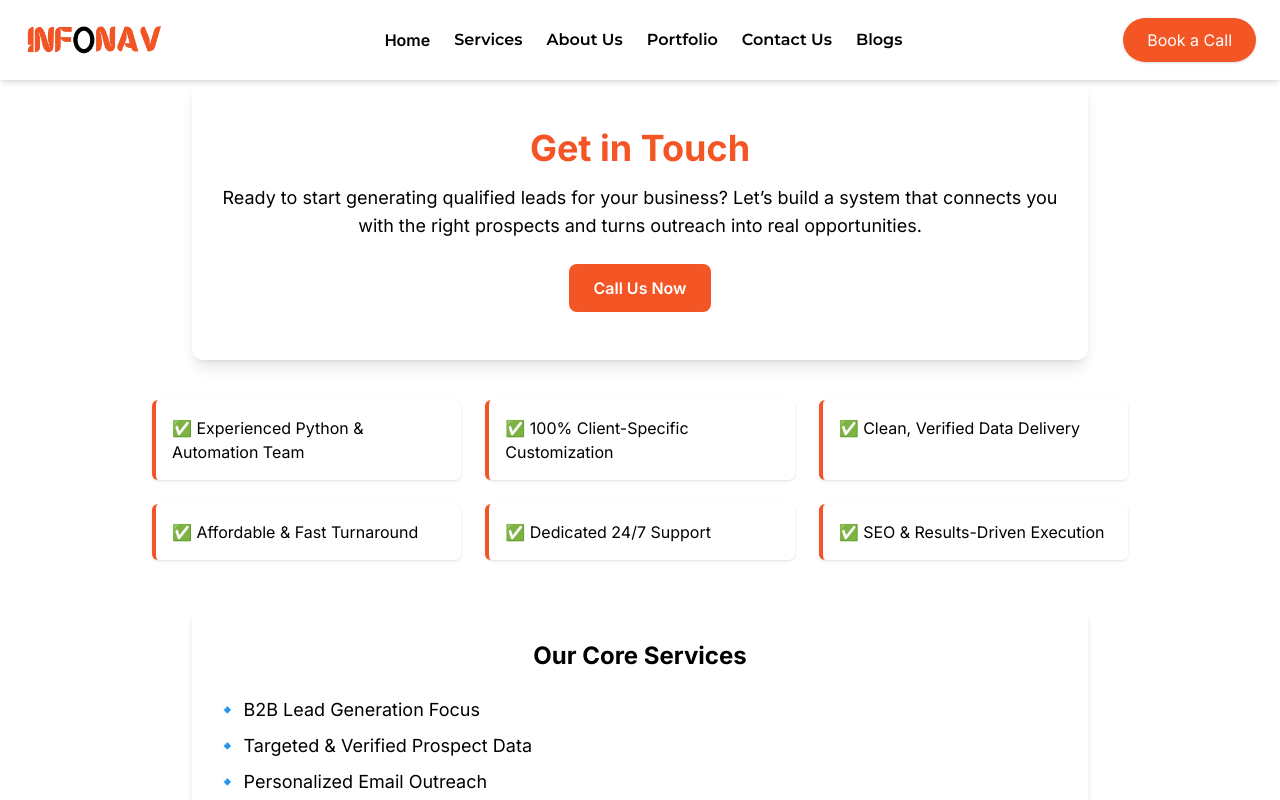
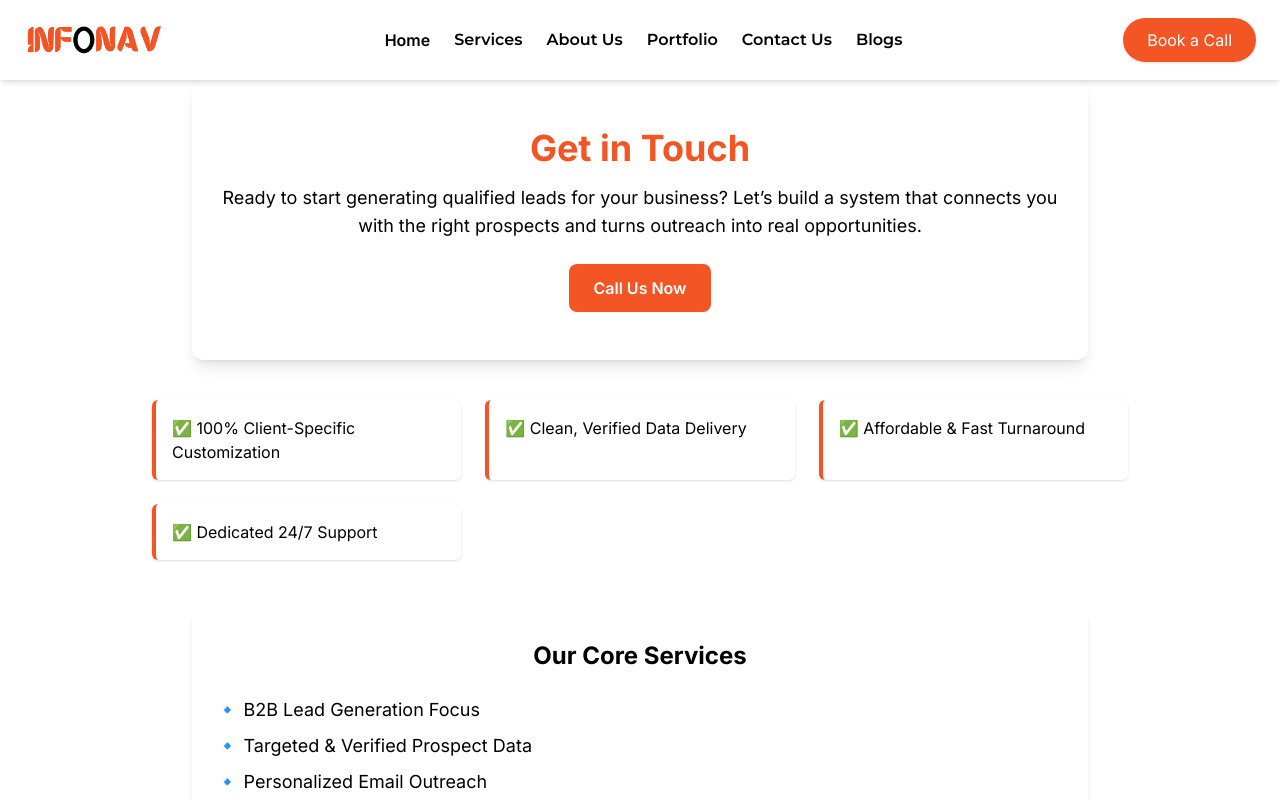
Before and after one commit to SallalZahid56/InfoNavigators, a Next.js app: page /contact-us in a window 1280 px wide. Shown: the top 800 px of the page. Built offline with nearby package versions, Linux system fonts and the light colour scheme.

Commit message:
Changes the content in the site

```diff
--- a/src/components/ContactUs.jsx
+++ b/src/components/ContactUs.jsx
@@ -30,12 +30,10 @@ export default function ContactPage() {
         {/* Highlights Section */}
         <section className="max-w-5xl mx-auto grid grid-cols-1 sm:grid-cols-2 lg:grid-cols-3 gap-6 mt-10 px-6">
           {[
-            "✅ Experienced Python & Automation Team",
             "✅ 100% Client-Specific Customization",
             "✅ Clean, Verified Data Delivery",
             "✅ Affordable & Fast Turnaround",
             "✅ Dedicated 24/7 Support",
-            "✅ SEO & Results-Driven Execution",
           ].map((item, idx) => (
             <div
               key={idx}
--- a/src/components/PortfolioSection.jsx
+++ b/src/components/PortfolioSection.jsx
@@ -5,6 +5,12 @@ import { FaArrowRight } from "react-icons/fa";
 import Image from "next/image";
 
 const portfolioItems = [
+{
+    title: "Email Campaigns",
+    image: "/email-campaign.jpeg",
+    desc: "We design and execute personalized email campaigns that turn prospects into leads through strategic messaging and continuous optimization. Our approach focuses on crafting compelling content, targeting the right audience, and analyzing performance to maximize engagement and conversions. By leveraging data-driven insights, we help you build meaningful relationships with your prospects and drive measurable results.",
+    link: "https://docs.google.com/spreadsheets/d/18DrAIpJO0TcyMJCZpIIdBDO1c2A_JeDqC4MRnEFQsXA/edit?gid=51388062#gid=51388062",
+  },
   {
     title: "Lead Generation",
     image: "/lead-generation.png",
@@ -18,12 +24,7 @@ const portfolioItems = [
     link: "https://docs.google.com/spreadsheets/d/1AJ2b2OrGgMFnW4E365lRYpT4t0OC7YUeF04TJAoJ8eM/edit?gid=0#gid=0",
   },
 
-  {
-    title: "Email Campaigns",
-    image: "/email-campaign.jpeg",
-    desc: "We design and execute personalized email campaigns that turn prospects into leads through strategic messaging and continuous optimization. Our approach focuses on crafting compelling content, targeting the right audience, and analyzing performance to maximize engagement and conversions. By leveraging data-driven insights, we help you build meaningful relationships with your prospects and drive measurable results.",
-    link: "https://docs.google.com/spreadsheets/d/18DrAIpJO0TcyMJCZpIIdBDO1c2A_JeDqC4MRnEFQsXA/edit?gid=51388062#gid=51388062",
-  },
+
 ];
 
 const PortfolioShowcase = () => {
```
